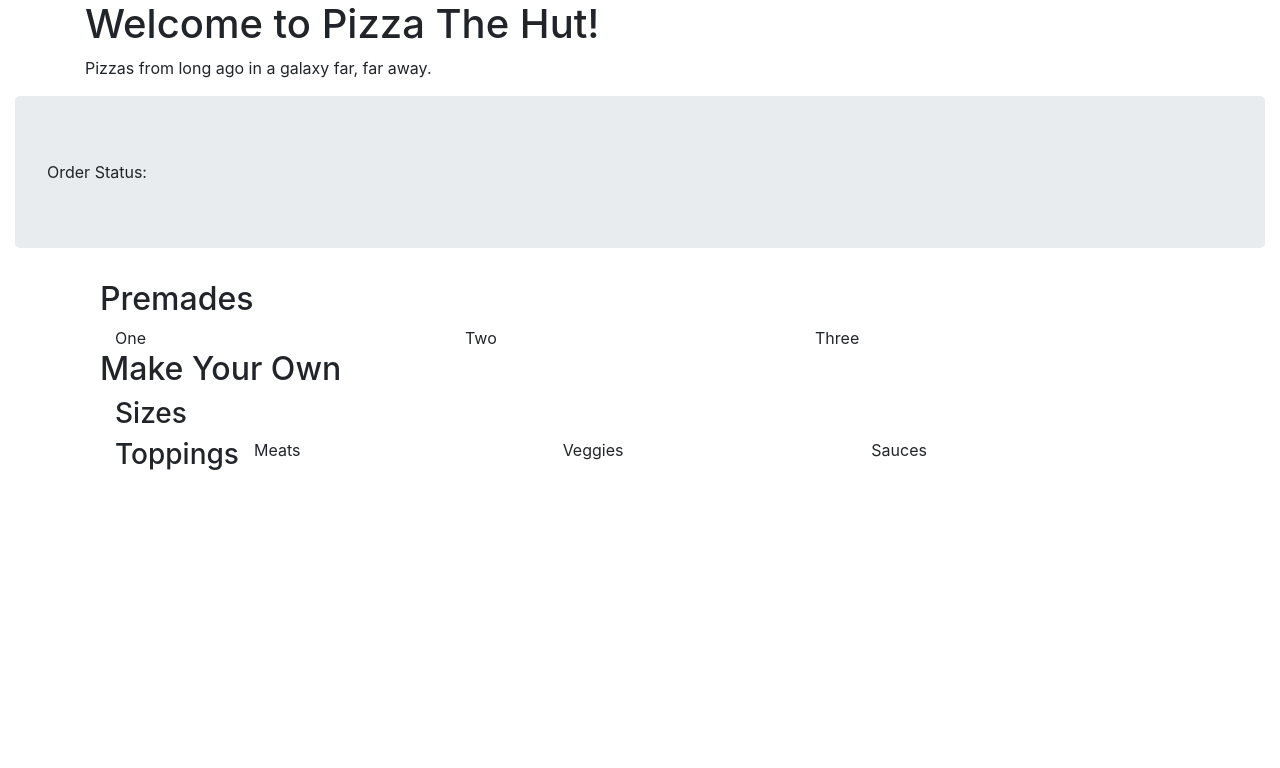
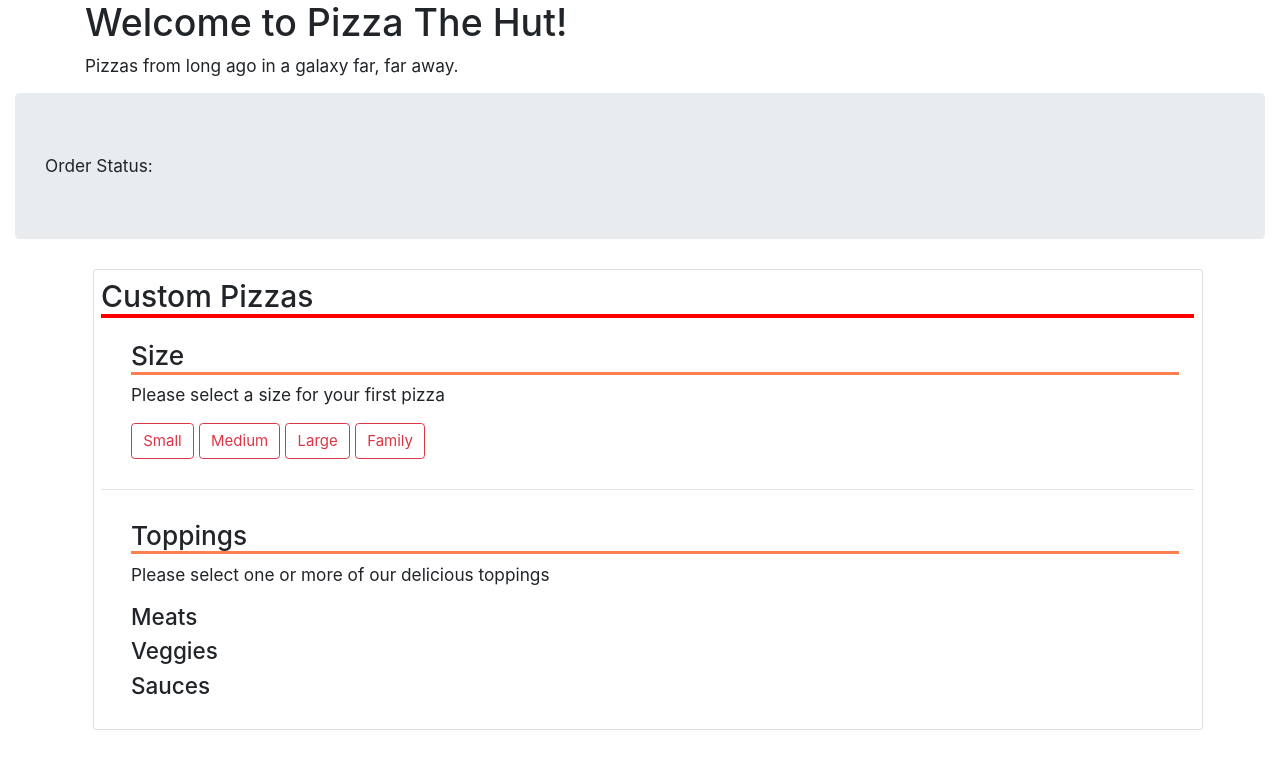
Before and after one commit to Usarneme/pizza_the_hut, a website with bundled scripts: page index.html in a window 1280 px wide. Built offline with nearby package versions, Linux system fonts and the light colour scheme.

Commit message:
adds styles to the layout to organize info in a visual hierarchy

```diff
--- a/css/styles.css
+++ b/css/styles.css
@@ -0,0 +1,20 @@
+:root {
+  box-sizing: border-box;
+  font-size: 15px;
+}
+
+* {
+  font-size: 1.15rem;
+}
+
+h2 {
+  border-bottom: 4px solid red;
+}
+
+h3 {
+  border-bottom: 3px solid coral;
+}
+
+.premades {
+  display: none;
+}
--- a/index.html
+++ b/index.html
@@ -20,8 +20,9 @@
 
     <div class="container menu">
 
-      <div class="container premades">
-        <h2>Premades</h2>
+      <div class="container card m-2 p-2 premades">
+        <h2>Our Favorites</h2>
+        <p>Please select one or more of our favorite combination pizzas</p>
         <div class="container row">
           <div class="col">One</div>
           <div class="col">Two</div>
@@ -29,18 +30,37 @@
         </div>
       </div>
 
-      <div class="container custom-pizzas">
-        <h2>Make Your Own</h2>
-        <div class="container sizes">
+      <div class="container card m-2 p-2 custom-pizzas">
+        <h2>Custom Pizzas</h2>
+        <div class="container m-2 p-2 sizes">
+          <div class="col">
+            <h3>Size</h3>
+            <p>Please select a size for your first pizza</p>
+          </div>
+          <div class="col">
+            <button class="btn btn-outline-danger">Small</button>
+            <button class="btn btn-outline-danger">Medium</button>
+            <button class="btn btn-outline-danger">Large</button>
+            <button class="btn btn-outline-danger">Family</button>
+          </div>
+        </div>
+
+        <hr />
+
+        <div class="container m-2 p-2 toppings">
           <div class="">
-            <h3>Sizes</h3>
-          </div>
-          <div class="container toppings">
-            <div class="row">
+            <div class="col">
               <h3>Toppings</h3>
-              <div class="col meats">Meats</div>
-              <div class="col veggies">Veggies</div>
-              <div class="col sauces">Sauces</div>
+              <p>Please select one or more of our delicious toppings</p>
+            </div>
+            <div class="col meats">
+              <h4>Meats</h4>
+            </div>
+            <div class="col veggies">
+              <h4>Veggies</h4>
+            </div>
+            <div class="col sauces">
+              <h4>Sauces</h4>
             </div>
           </div>
         </div>
```
